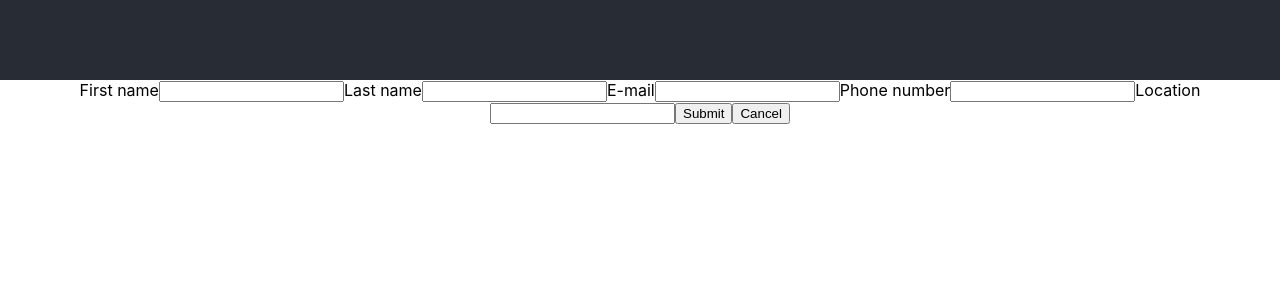
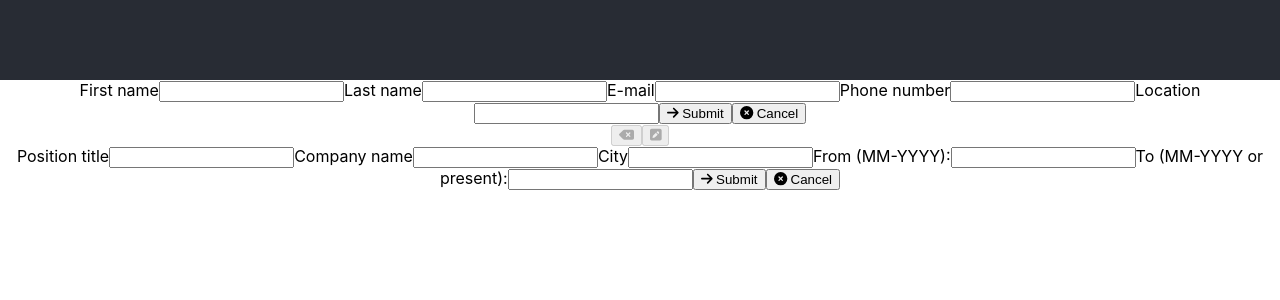
Before and after one commit to cel8/top_cv_app, a React (Create React App) app: page / in a window 1280 px wide. Shown: the top 300 px of the page. Built offline with nearby package versions, Linux system fonts and the light colour scheme; the HTML template or start-up script is replaced by a standard one.

Commit message:
Set working experience and fix some issues in personal information. Add fontawesome icons.

```diff
--- a/package.json
+++ b/package.json
@@ -3,12 +3,16 @@
   "version": "0.1.0",
   "private": true,
   "dependencies": {
+    "@fortawesome/fontawesome-svg-core": "^6.4.0",
+    "@fortawesome/free-solid-svg-icons": "^6.4.0",
+    "@fortawesome/react-fontawesome": "^0.2.0",
     "@testing-library/jest-dom": "^5.16.5",
     "@testing-library/react": "^13.4.0",
     "@testing-library/user-event": "^13.5.0",
     "react": "^18.2.0",
     "react-dom": "^18.2.0",
     "react-scripts": "5.0.1",
+    "uniqid": "^5.4.0",
     "web-vitals": "^2.1.4"
   },
   "scripts": {
--- a/src/components/PersonalInformation.js
+++ b/src/components/PersonalInformation.js
@@ -1,4 +1,6 @@
 import { Component } from "react";
+import { FontAwesomeIcon } from '@fortawesome/react-fontawesome';
+import { faArrowRight, faCircleXmark, faSquarePen } from '@fortawesome/free-solid-svg-icons';
 
 const patterns = {
   firstName: /^[a-z\s']{1,30}$/i,
@@ -35,6 +37,7 @@ export default class PersonalInformation extends Component {
         valid: 'invalid'
       },
       loaded: false,
+      editable: true,
       displayPI: {
         firstName: '',
         lastName: '',
@@ -132,28 +135,31 @@ export default class PersonalInformation extends Component {
     this.setState({email: {text: email, valid: 'valid'}});
     this.setState({phone: {text: phone, valid: 'valid'}});
     this.setState({location: {text: location, valid: 'valid'}});
+    this.setState({editable: true});
   }
 
   onReset(event) {
     event.preventDefault();
     this.#resetFormState();
-    this.setState({loaded: false});
   }
 
   onSubmit(event) {
     event.preventDefault();
     if (!this.#isFormValid()) return;
     this.setState({loaded: true});
+    this.setState({editable: false});
     this.#setDisplayPIState();
   }
 
   render() {
     let btnEdit;
-    const { firstName, lastName, phone, email, location, loaded } = this.state;
+    const { firstName, lastName, phone, email, location, loaded, editable } = this.state;
     if (loaded) {
-      btnEdit = <button onClick={this.onEdit}>Edit</button>
+      btnEdit = <button onClick={this.onEdit}><FontAwesomeIcon icon={faSquarePen}/> Edit</button>
     }
     return (
+      <div>
+        {btnEdit}
         <form className="personal-information-container">
           <label htmlFor="pi-first-name">First name</label>
           <input id="pi-first-name" name="firstName" type="text" value={firstName.text} className={firstName.valid} onChange={this.onChange}></input>
@@ -165,10 +171,10 @@ export default class PersonalInformation extends Component {
           <input id="pi-phone" name="phone" type="text" value={phone.text} className={phone.valid} onChange={this.onChange}></input>
           <label htmlFor="pi-location">Location</label>
           <input id="pi-location" name="location" type="text" value={location.text} className={location.valid} onChange={this.onChange}></input>
-        {btnEdit}
-        <button type="submit" onClick={this.onSubmit}>Submit</button>
-        <button onClick={this.onReset}>Cancel</button>
+          <button disabled={!editable} type="submit" onClick={this.onSubmit}><FontAwesomeIcon icon={faArrowRight}/> Submit</button>
+          <button disabled={!editable} onClick={this.onReset}><FontAwesomeIcon icon={faCircleXmark}/> Cancel</button>
         </form>
+      </div>
     );
   }
 }
--- /dev/null
+++ b/src/components/WorkComponent.js
@@ -0,0 +1,171 @@
+import { Component } from "react";
+import { FontAwesomeIcon } from '@fortawesome/react-fontawesome';
+import { faArrowRight, faCircleXmark } from '@fortawesome/free-solid-svg-icons';
+
+const patterns = {
+  position: /^[a-z\s']{1,30}$/i,
+  company: /^[a-z\s']{1,30}$/i,
+  city: /^[a-zA-Z0-9\s,'-]*$/i,
+  fromData: /^\d{2}-\d{4}$/i,
+  toData: /^(\d{2}-\d{4}|present)$/i
+};
+
+export default class WorkComponent extends Component {
+  constructor(props) {
+    super(props);
+
+    /* Internal state */
+    this.state = {
+      position: {
+        text: '',
+        valid: 'invalid'
+      },
+      company: {
+        text: '',
+        valid: 'invalid'
+      },
+      city: {
+        text: '',
+        valid: 'invalid'
+      },
+      fromData: {
+        text: '',
+        valid: 'invalid'
+      },
+      toData: {
+        text: '',
+        valid: 'invalid'
+      },
+      displayWork: {
+        position: '',
+        company: '',
+        city: '',
+        fromData: '',
+        toData: ''
+      }
+    }
+
+    /* Bind events */
+    this.onReset    = this.onReset.bind(this);
+    this.onSubmit   = this.onSubmit.bind(this);
+    this.onChange   = this.onChange.bind(this);
+    this.doEditForm = this.doEditForm.bind(this);
+
+    this.props.setCallables({
+      doEditForm: this.doEditForm
+   });
+  }
+
+  #validate(name, field) {
+    if (!patterns[name]) return false;
+    if (!patterns[name].test(field.value)) {
+      field.setCustomValidity('invalid');
+      return false
+    }
+    field.setCustomValidity('');
+    return true;
+  }
+
+  #resetFormState() {
+    this.setState({position: {text: '', valid: 'invalid'}});
+    this.setState({company: {text: '', valid: 'invalid'}});
+    this.setState({city: {text: '', valid: 'invalid'}});
+    this.setState({fromData: {text: '', valid: 'invalid'}});
+    this.setState({toData: {text: '', valid: 'invalid'}});
+  }
+
+  #setDisplayWorkState() {
+    const { position, company, city, fromData, toData } = this.state;
+    this.setState({
+      displayWork: {
+        position: position.text,
+        company: company.text,
+        city: city.text,
+        fromData: fromData.text,
+        toData: toData.text
+      }
+    })
+    this.props.onUpdateData(this.props.uuid, {
+      position: position.text,
+      company: company.text,
+      city: city.text,
+      fromData: fromData.text,
+      toData: toData.text
+    });
+  }
+
+  #isFormValid() {
+    const { position, company, city, fromData, toData } = this.state;
+    const isValid = (input) => input.valid === 'valid';
+
+    return isValid(position) && isValid(company) &&
+      isValid(city) && isValid(fromData) && isValid(toData);
+  }
+
+  onChange(event) {
+    let isValid = 'invalid';
+    if (this.#validate(event.target.name, event.target)) {
+      isValid = 'valid';
+    }
+
+    switch (event.target.name) {
+      case 'position':
+        this.setState({position: {text: event.target.value, valid: isValid}})
+        break;
+        case 'company':
+          this.setState({company: {text: event.target.value, valid: isValid}})
+          break;
+        case 'city':
+          this.setState({city: {text: event.target.value, valid: isValid}})
+          break;
+        case 'fromData':
+          this.setState({fromData: {text: event.target.value, valid: isValid}})
+          break;
+        case 'toData':
+          this.setState({toData: {text: event.target.value, valid: isValid}})
+          break;
+      default:
+        break;
+    }
+  }
+
+  doEditForm() {
+    const { position, company, city, fromData, toData } = this.state.displayWork;
+    this.setState({position: {text: position, valid: 'valid'}});
+    this.setState({company: {text: company, valid: 'valid'}});
+    this.setState({city: {text: city, valid: 'valid'}});
+    this.setState({fromData: {text: fromData, valid: 'valid'}});
+    this.setState({toData: {text: toData, valid: 'valid'}});
+  }
+
+  onReset(event) {
+    event.preventDefault();
+    this.#resetFormState();
+  }
+
+  onSubmit(event) {
+    event.preventDefault();
+    if (!this.#isFormValid()) return;
+    this.#setDisplayWorkState();
+  }
+
+  render() {
+    const { position, company, city, fromData, toData } = this.state;
+    return (
+      <form className="work-item-container">
+        <label htmlFor="work-position">Position title</label>
+        <input id="work-position" name="position" type="text" value={position.text} className={position.valid} onChange={this.onChange}></input>
+        <label htmlFor="work-company">Company name</label>
+        <input id="work-company" name="company" type="text" value={company.text} className={company.valid} onChange={this.onChange}></input>
+        <label htmlFor="work-city">City</label>
+        <input id="work-city" name="city" type="text" value={city.text} className={city.valid} onChange={this.onChange}></input>
+        <label htmlFor="work-fromData">From (MM-YYYY):</label>
+        <input id="work-fromData" name="fromData" type="text" value={fromData.text} className={fromData.valid} onChange={this.onChange}></input>
+        <label htmlFor="work-toData">To (MM-YYYY or present):</label>
+        <input id="work-toData" name="toData" type="text" value={toData.text} className={toData.valid} onChange={this.onChange}></input>
+        <button disabled={!this.props.editable} type="submit" onClick={this.onSubmit}><FontAwesomeIcon icon={faArrowRight}/> Submit</button>
+        <button disabled={!this.props.editable} onClick={this.onReset}><FontAwesomeIcon icon={faCircleXmark}/> Cancel</button>
+      </form>
+    );
+  }
+}
--- a/src/components/WorkingExperience.js
+++ b/src/components/WorkingExperience.js
@@ -1,10 +1,120 @@
 
 import { Component } from "react";
+import WorkComponent from "./WorkComponent";
+import uniqid from 'uniqid';
+import { FontAwesomeIcon } from '@fortawesome/react-fontawesome';
+import { faSquarePlus, faSquarePen, faDeleteLeft } from '@fortawesome/free-solid-svg-icons';
 
 export default class WorkingExperience extends Component {
+  constructor(props) {
+    super(props);
+
+    this.state = {
+      works: [{
+        data: undefined,
+        uuid: uniqid(),
+        editable: true,
+        count: 0
+      }],
+      counter: 0
+    }
+
+    this.onUpdateData     = this.onUpdateData.bind(this);
+    this.onAddWorkItem    = this.onAddWorkItem.bind(this);
+    this.onDeleteWorkItem = this.onDeleteWorkItem.bind(this);
+    this.onEditWorkItem   = this.onEditWorkItem.bind(this);
+  }
+
+  childCallables = null;
+
+  setChildCallables = (callables) => {
+     this.childCallables = callables;
+  }
+
+  #editWorkItem(uuid, data = undefined, editable = undefined) {
+    // Get shallow copy
+    const newWorks = this.state.works.slice();
+    const idx = newWorks.findIndex((value) => value.uuid === uuid);
+    if (idx === -1) return;
+    if (data) newWorks[idx].data = data;
+    if (undefined !== editable) newWorks[idx].editable = editable;
+    this.setState({works: newWorks});
+  }
+
+  #editWorkItemSort(uuid, newData = undefined, editable = undefined) {
+    const work = this.state.works.find((value) => value.uuid === uuid);
+    const works = this.state.works.filter((value) => value.uuid !== uuid);
+    const newEditable = (undefined !== editable) ? editable : work.editable;
+    works.push({
+      data: newData || work.data,
+      uuid: work.uuid,
+      editable: newEditable,
+      count: work.count
+    });
+    const sortedWorks = works.sort((r1, r2) => (r1.count > r2.count) ? 1 : (r1.count < r2.count) ? -1 : 0);
+    this.setState({works: sortedWorks});
+  }
+
+  onEditWorkItem(uuid) {
+    this.#editWorkItem(uuid, undefined, true);
+    this.childCallables.doEditForm();
+  }
+
+  onDeleteWorkItem(uuid) {
+    const newWorks = this.state.works.filter((value) => value.uuid !== uuid);
+
+    if (newWorks.length) {
+      this.setState({works: newWorks});
+    } else {
+      /* Insert empty work */
+      this.setState({
+        works: [{
+          data: undefined,
+          uuid: uniqid(),
+          editable: true,
+          count: 0
+        }]
+      });
+    }
+  }
+
+  onAddWorkItem() {
+    this.setState({counter: this.state.counter + 1});
+    this.setState({works: [...this.state.works, { data: undefined, uuid: uniqid(), count: this.state.counter + 1, editable: true }]});
+  }
+
+  onUpdateData(uuid, newData) {
+    this.#editWorkItem(uuid, newData, false);
+  }
+
   render() {
+    let btnAddWork;
+    const last = this.state.works.at(-1);
+    const works = [];
+    for(let i = 0; i < this.state.works.length; i+=1) {
+      const work = this.state.works[i];
+      const uuid = work.uuid;
+      const divCtrlBtn = (
+        <div>
+          <button disabled={!work.data} onClick={() => this.onDeleteWorkItem(uuid)}><FontAwesomeIcon icon={faDeleteLeft}/></button>
+          <button disabled={!work.data} onClick={() => this.onEditWorkItem(uuid)}><FontAwesomeIcon icon={faSquarePen}/></button>
+        </div>
+      );
+      works.push(
+        <div key={uuid}>
+          {divCtrlBtn}
+          <WorkComponent uuid={uuid} editable={work.editable} setCallables={this.setChildCallables} onUpdateData={this.onUpdateData}/>
+        </div>
+      );
+    }
+    if (last && last.data) {
+      btnAddWork = <button onClick={this.onAddWorkItem}><FontAwesomeIcon icon={faSquarePlus}/> Add work</button>
+    }
     return (
-      <div></div>
+      <div>
+        <div>{works}</div>
+        {btnAddWork}
+      </div>
     );
   }
 }
```
Lines whose indentation alone changed are shown as unchanged.
